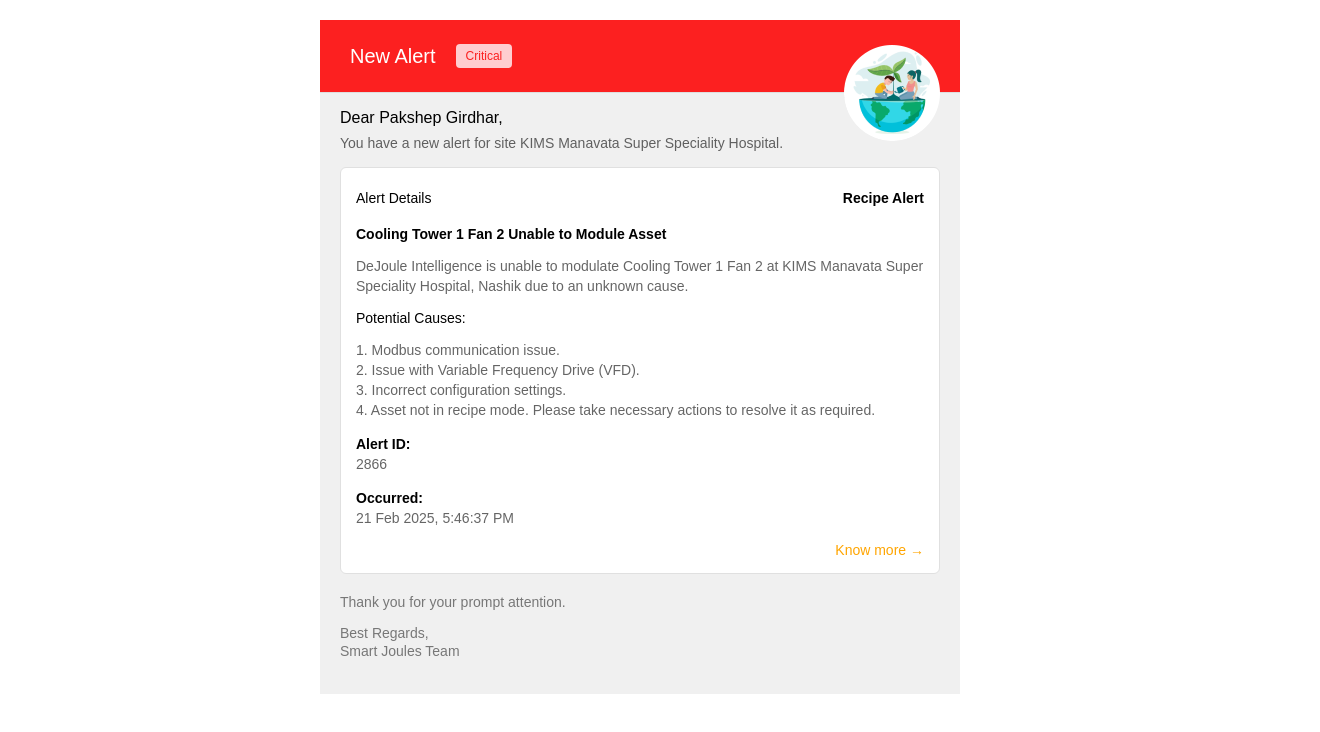
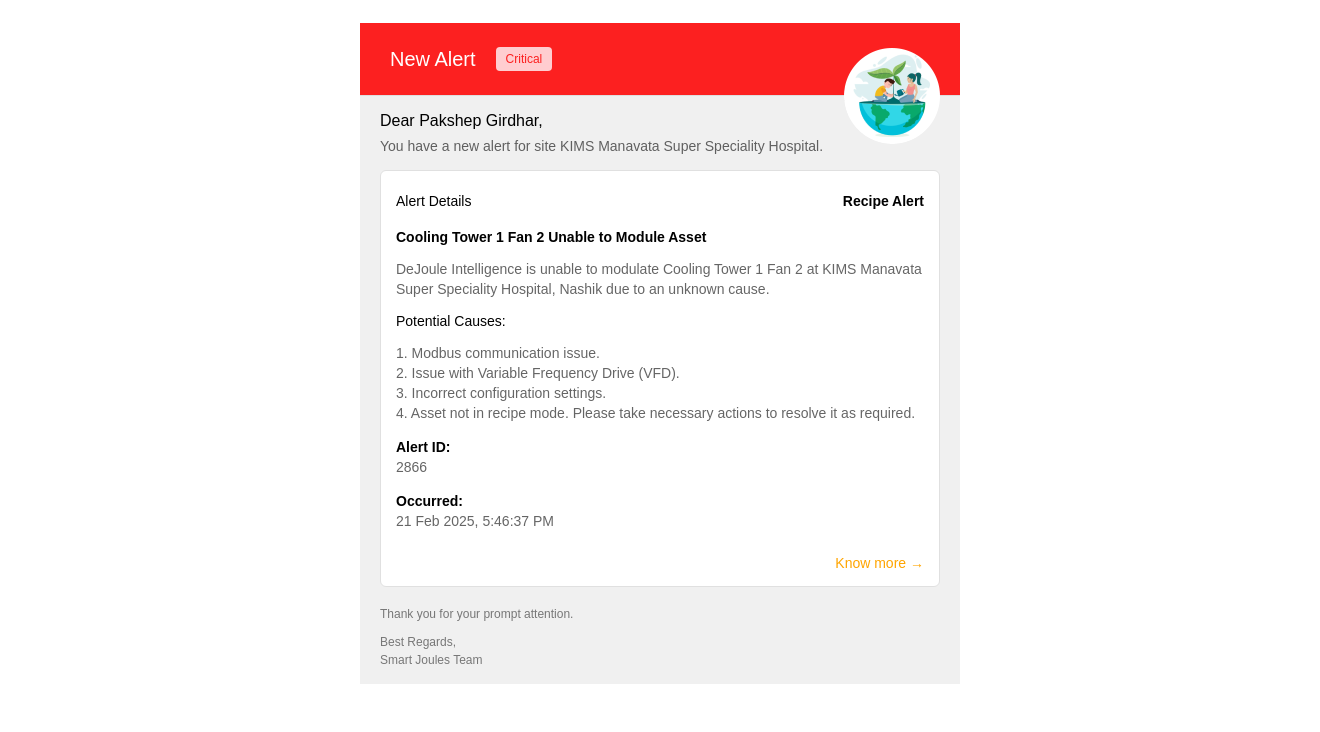
Before and after one commit to Pakshepgirdhar/email-template, a plain HTML site: page index.html in a window 1280 px wide. Shown: the whole page, 1320 px wide, since content can reach past the window. Drawn offline with Linux system fonts and the light colour scheme.

Commit message:
Code Change

```diff
--- a/index.html
+++ b/index.html
@@ -8,7 +8,12 @@
 </head>
 
 <body style="font-family: Arial, sans-serif; background-color: #fff; margin: 0; padding: 0;">
-    <div style="width: 600px; margin: 20px auto; background: #f0f0f0; padding: 20px; justify-content: center; ">
+   <div style="width: 100%; margin: 20px auto; padding: 20px; justify-content: center; ">
+    <table style="width:600px; background: #f0f0f0; align-items: center; padding:0px 17px; margin-left: auto;
+  margin-right: auto; ">
+        <tr>
+            <td>
+
         <div
             style="background: #fc2020; position: relative; padding:24px 30px; margin: -20px; margin-bottom: 0; border-bottom: 1px solid #dedede;">
             <div
@@ -16,7 +21,7 @@
                 New Alert
                 <span
                     style="background: #ffcdd0; color: #fc2020; padding: 5px 10px; font-size: 12px; border-radius: 4px;">Critical</span>
-                <img style="position: absolute; right: 20px; top: 25px;" src="./logo.png">
+                <img style="position: absolute; right: 20px; top: 25px;" src="https://pakshepgirdhar.github.io/email-template/logo.png">
             </div>
         </div>
         <p style="font-size: 16px; font-weight: 500; margin-bottom: 8px;">Dear Pakshep Girdhar,</p>
@@ -42,17 +47,21 @@
             <p style="line-height: 20px; font-size: 14px;"><strong style="display: block;">Occurred:</strong> <span
                     style="opacity: .6;">21 Feb 2025, 5:46:37 PM</span></p>
             <p style="text-align: right; margin: 0;">
-                <a href="https://smartjoules.org/kmssh-nas/alerts/2866"
-                    style="display: inline-block; color: #ffa500; text-decoration: none; target="_blank" border-radius: 4px; margin-top: 10px;">Know
+                <a target="_blank" href="https://smartjoules.org/kmssh-nas/alerts/2866"
+                    style="display: inline-block; color: #ffa500;text-decoration: none; border-radius: 4px; margin-top: 10px;">Know
                     more →</a>
             </p>
         </div>
 
-        <div style="margin-top: 20px; font-size: 14px; color: #777;">
+        <div style="margin-top: 20px; font-size: 12px; color: #777;">
             <p>Thank you for your prompt attention.</p>
             <p style="line-height: 18px;">Best Regards,<br>Smart Joules Team</p>
         </div>
-    </div>
+
+    </td>
+        </tr>
+    </table>
+     </div>
 </body>
 
 </html>
```
